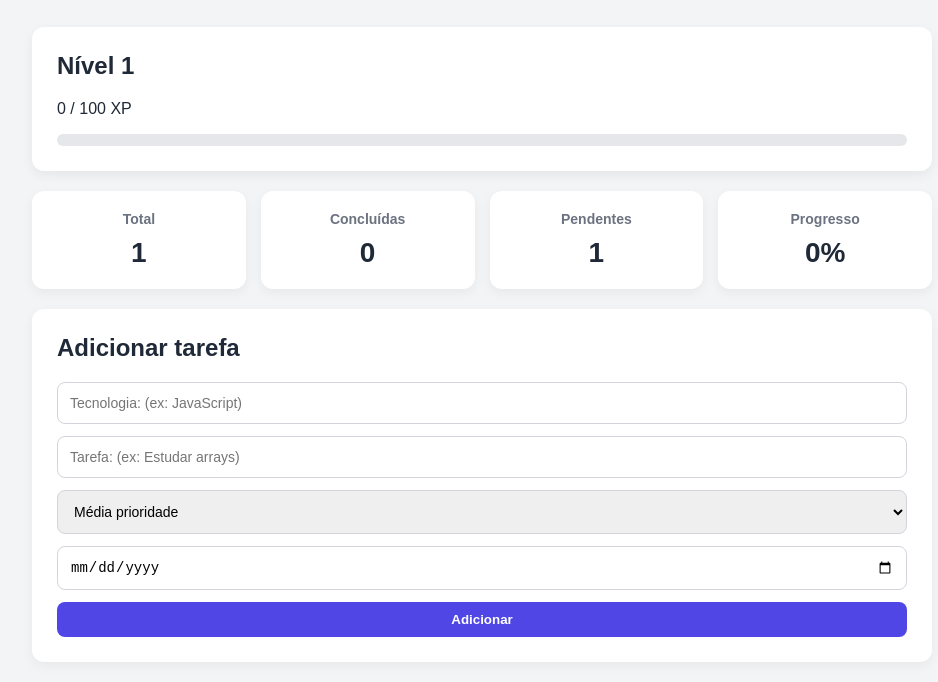
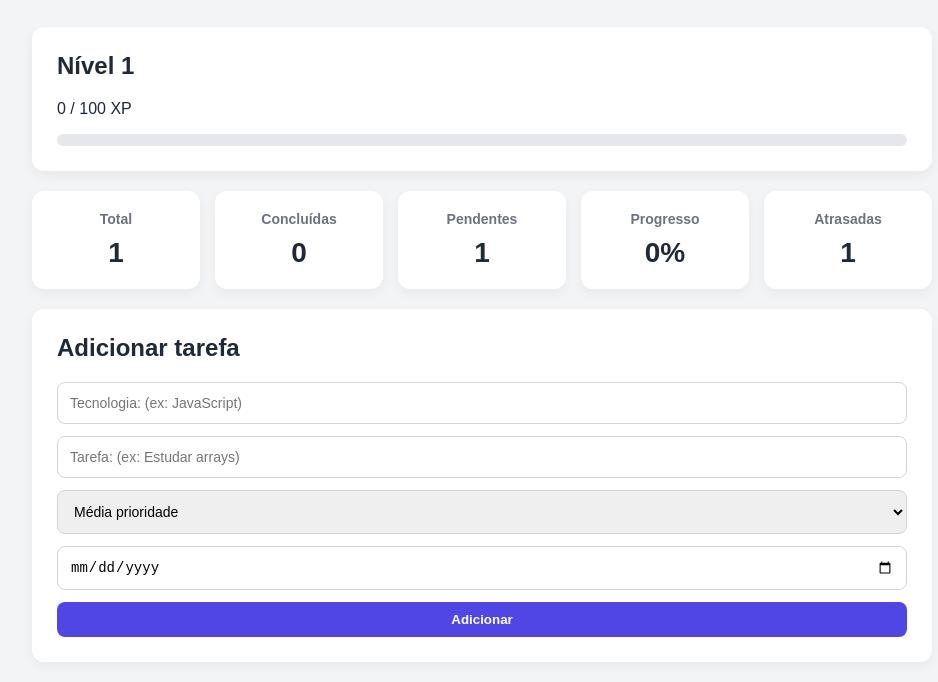
Before and after one commit to NicolasAlmeida890/CodeTrack, a plain HTML site: page index.html in a window 1280 px wide. Both pictures are taken after typing "Sample", "Sample", "2020-01-15" into the empty fields and a click on the button "Adicionar". Shown: the part 118-800 px from the top of the page, without its empty margins (158-1096 px from the left). Drawn offline with Linux system fonts and the light colour scheme.

Commit message:
feat: adicionar filtro e contador de tarefas atrasadas

```diff
--- a/css/style.css
+++ b/css/style.css
@@ -66,11 +66,8 @@ body {
 
 .dashboard {
   display: grid;
-
-  grid-template-columns: repeat(4, 1fr);
-
+  grid-template-columns: repeat(auto-fit, minmax(140px, 1fr));
   gap: 15px;
-
   margin-top: 20px;
 }
 
--- a/index.html
+++ b/index.html
@@ -46,6 +46,11 @@
       <div class="stat-card">
         <h3>Progresso</h3>
         <p id="progressPercentage">0%</p>
+      </div>
+
+      <div class="stat-card">
+        <h3>Atrasadas</h3>
+        <p id="overdueTasks">0</p>
       </div>
 
     </section>
@@ -100,8 +105,12 @@
 
       <div class="filters">
         <button class="filter-btn active" data-filter="all">Todas</button>
+
         <button class="filter-btn" data-filter="pending">Pendentes</button>
+
         <button class="filter-btn" data-filter="completed">Concluídas</button>
+
+        <button class="filter-btn" data-filter="overdue">Atrasadas</button>
       </div>
 
       <ul id="taskList"></ul>
--- a/js/app.js
+++ b/js/app.js
@@ -13,6 +13,7 @@ const xpBar = document.querySelector("#xpBar");
 const totalTasksElement = document.querySelector("#totalTasks");
 const completedTasksElement = document.querySelector("#completedTasks");
 const pendingTasksElement = document.querySelector("#pendingTasks");
+const overdueTasksElement = document.querySelector("#overdueTasks");
 const progressPercentageElement = document.querySelector("#progressPercentage");
 
 const filterButtons = document.querySelectorAll(".filter-btn");
@@ -54,6 +55,19 @@ function addTask() {
   dueDateInput.value = "";
 }
 
+function isOverdue(task) {
+  if (!task.dueDate || task.completed) {
+    return false;
+  }
+
+  const today = new Date();
+  today.setHours(0, 0, 0, 0);
+
+  const dueDate = new Date(task.dueDate + "T00:00:00");
+
+  return dueDate < today;
+}
+
 function renderTasks() {
   taskList.innerHTML = "";
 
@@ -68,6 +82,12 @@ function renderTasks() {
   if (currentFilter === "completed") {
     filteredTasks = tasks.filter(function(task) {
       return task.completed;
+    });
+  }
+
+  if (currentFilter === "overdue") {
+    filteredTasks = tasks.filter(function(task) {
+      return isOverdue(task);
     });
   }
 
@@ -324,6 +344,10 @@ function updateDashboard() {
 
   const pendingTasks = totalTasks - completedTasks;
 
+  const overdueTasks = tasks.filter(function(task) {
+    return isOverdue(task);
+  }).length;
+
   let progressPercentage = 0;
 
   if (totalTasks > 0) {
@@ -335,6 +359,7 @@ function updateDashboard() {
   totalTasksElement.textContent = totalTasks;
   completedTasksElement.textContent = completedTasks;
   pendingTasksElement.textContent = pendingTasks;
+  overdueTasksElement.textContent = overdueTasks;
   progressPercentageElement.textContent = `${progressPercentage}%`;
 }
 
```
